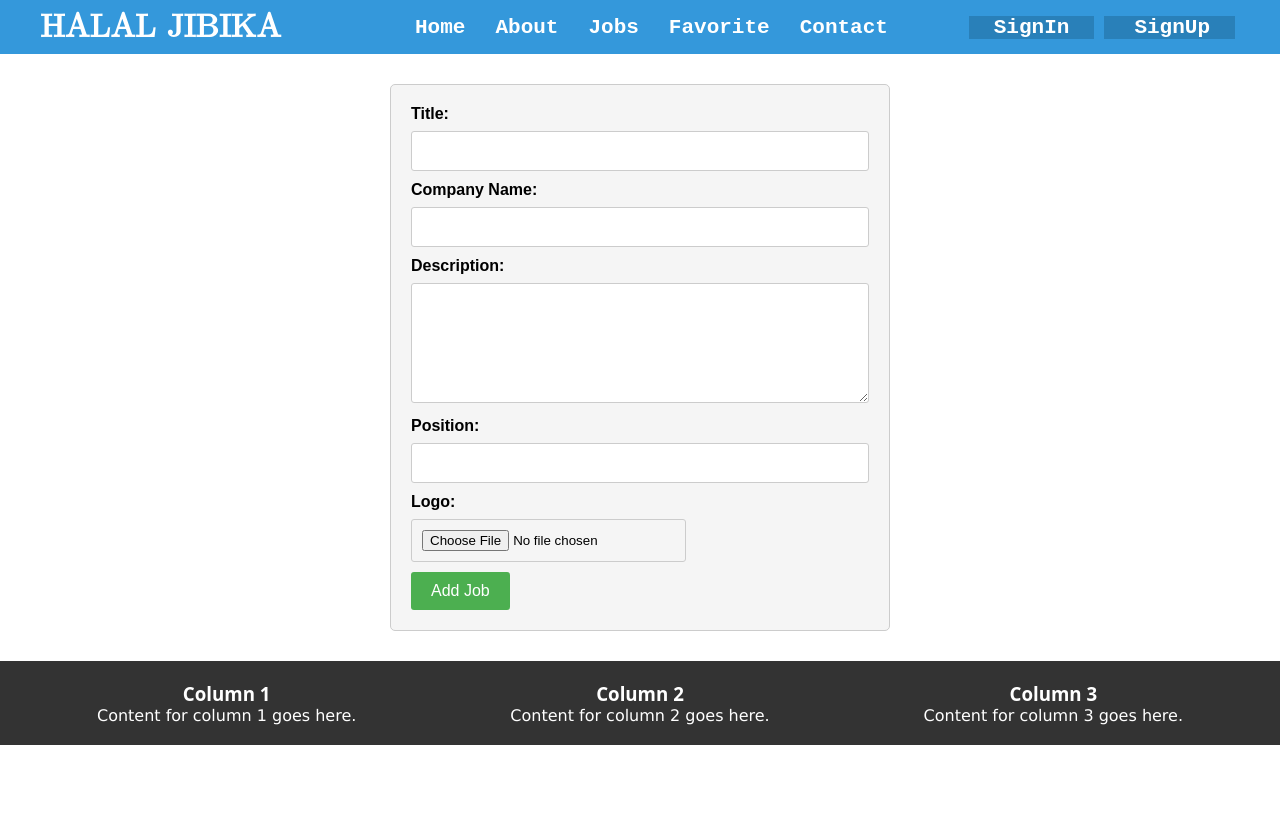
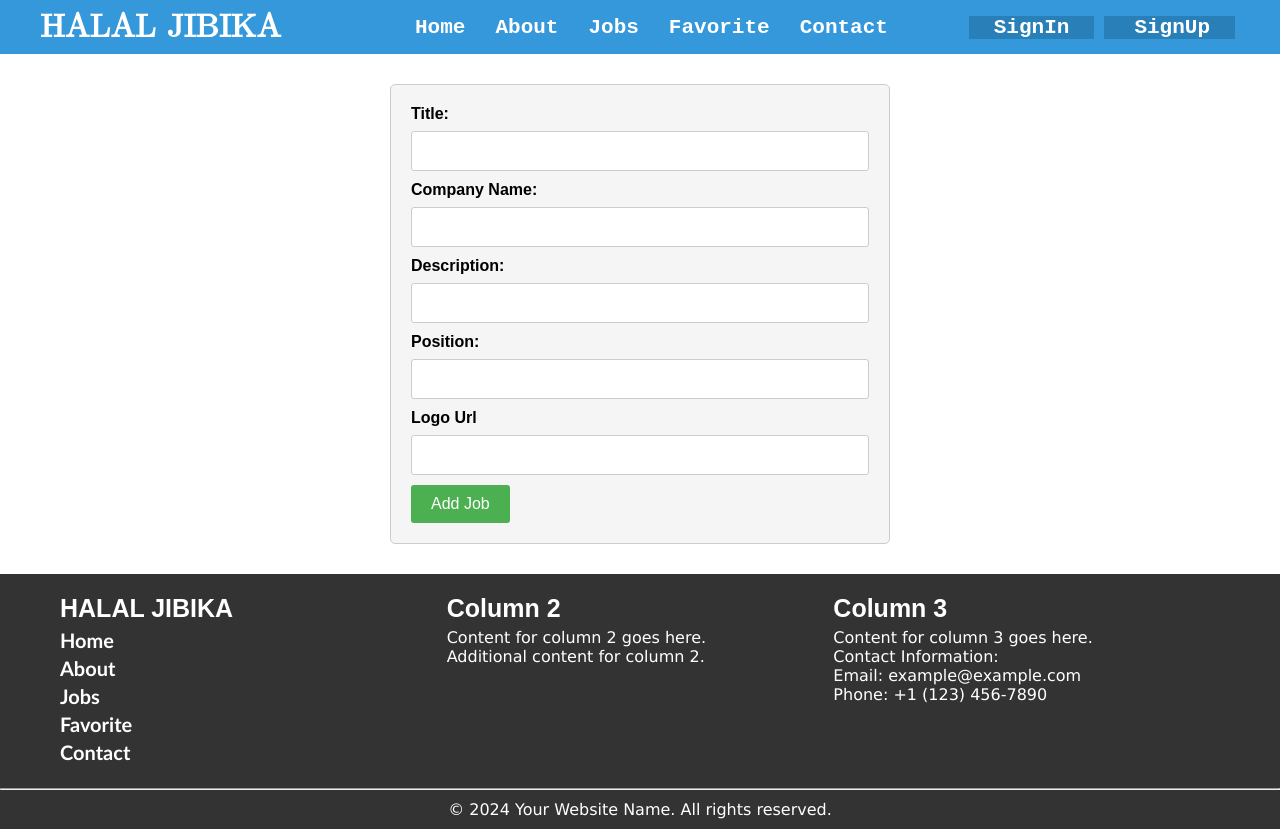
Before and after one commit to devRokib/HALAL_JIBIKA, a React (Vite) app: page /addjob in a window 1280 px wide. Before the commit the page ends 800 px from the top, so only its background shows below. Built offline with nearby package versions, Linux system fonts and the light colour scheme; no server answers.

Commit message:
add job done

```diff
--- a/package.json
+++ b/package.json
@@ -10,6 +10,7 @@
     "preview": "vite preview"
   },
   "dependencies": {
+    "axios": "^1.6.3",
     "firebase": "^10.7.1",
     "react": "^18.2.0",
     "react-dom": "^18.2.0",
--- a/src/Component/AddJob/AddJob.jsx
+++ b/src/Component/AddJob/AddJob.jsx
@@ -1,12 +1,13 @@
 import React, { useState } from 'react';
 import './AddJob.css'
-function AddJob({ createJob }) {
+import axios from 'axios';
+function AddJob() {
     const [jobData, setJobData] = useState({
         title: '',
         companyName: '',
         description: '',
         position: '',
-        logo: null,
+        logo:'',
     });
 
     const handleChange = (event) => {
@@ -17,7 +18,9 @@ function AddJob({ createJob }) {
         event.preventDefault();
 
         try {
-            await createJob(jobData);
+            const response = await axios.post(` http://localhost:9000/jobs`,jobData)
+            setJobData('job added success' ,response.data)
+
             setJobData({ ...jobData, logo: null });
         } catch (error) {
             console.error(error);
@@ -36,13 +39,13 @@ function AddJob({ createJob }) {
                         <input type="text" id="companyName" name="companyName" value={jobData.companyName} onChange={handleChange} required />
 
                         <label htmlFor="description">Description:</label>
-                        <textarea id="description" name="description" value={jobData.description} onChange={handleChange} required />
+                        <input type='text' id="description" name="description" value={jobData.description} onChange={handleChange} required />
 
                         <label htmlFor="position">Position:</label>
-                        <input type="text" id="position" name="position" value={jobData.position} onChange={handleChange} required />
+                        <input type="text" id="position" name="position" value={jobData.position} onChange={handleChange}  />
 
-                        <label htmlFor="logo">Logo:</label>
-                        <input type="file" id="logo" name="logo" onChange={(event) => setJobData({ ...jobData, logo: event.target.files[0] })} /> <br />
+                        <label htmlFor="logo">Logo Url</label>
+                        <input type="text" id="logo" name="logo" value={jobData.logo} onChange={handleChange} /> <br />
 
                         <button type="submit">Add Job</button>
                     </form>
--- a/src/Layout/Footer/Footer.css
+++ b/src/Layout/Footer/Footer.css
@@ -1,5 +1,10 @@
+.footerSection{
+    background-color: #333;
+}
 .footer {
-    background-color: #333;
+    max-width: 1200px;
+    margin: 0 auto;
+
     color: #fff;
     padding: 20px;
     display: flex;
@@ -8,5 +13,24 @@
 
   .footerColumn {
     flex: 1;
-    text-align: center;
+
   }
+  .footerColumn h3{
+    font-size: 25px;
+    font-family: sans-serif;
+    margin-bottom: 5px;
+
+  }
+  .footerMenu {
+    display: flex;
+    flex-direction: column;
+    text-align: start;
+    list-style: none;
+    align-items: baseline;
+    font-size: 20px;
+}
+.footerMenu a {
+    display: inline-block;
+    color: #fff;
+    margin-bottom: 4px;
+}
--- a/src/Layout/Footer/Footer.jsx
+++ b/src/Layout/Footer/Footer.jsx
@@ -1,23 +1,41 @@
+
+import { NavLink } from 'react-router-dom';
 import './Footer.css';
 
 function Footer() {
   return (
-    <footer>
+    <footer className='footerSection'>
       <div className="footer">
         <div className="footerColumn">
-        <h3>Column 1</h3>
-        <p>Content for column 1 goes here.</p>
+          <h3>HALAL JIBIKA</h3>
+
+          <ul className='footerMenu'>
+            <NavLink to='/'>Home</NavLink>
+            <NavLink to='/about'>About</NavLink>
+            <NavLink to='/jobs'>Jobs</NavLink>
+            <NavLink to='/jobs/:id/favorite'>Favorite</NavLink>
+            <NavLink to='/contact'>Contact</NavLink>
+          </ul>
         </div>
         <div className="footerColumn">
           <h3>Column 2</h3>
           <p>Content for column 2 goes here.</p>
+          <p>Additional content for column 2.</p>
         </div>
         <div className="footerColumn">
           <h3>Column 3</h3>
           <p>Content for column 3 goes here.</p>
+          <div>
+            <p>Contact Information:</p>
+            <p>Email: example@example.com</p>
+            <p>Phone: +1 (123) 456-7890</p>
           </div>
         </div>
-      <div className="footerBottom"></div>
+      </div>
+      <hr style={{color:'#fff'}} />
+      <div className="footerBottom">
+        <p style={{textAlign:'center',color:'#fff', padding:'10px 0'}}>&copy; 2024 Your Website Name. All rights reserved.</p>
+      </div>
     </footer>
   );
 }
--- a/src/Layout/Header/Header.css
+++ b/src/Layout/Header/Header.css
@@ -122,7 +122,7 @@
         padding: 0px 3px;
       }
       .headerMenu {
-        padding: 0 0px;
+        padding: 0 10px;
     }
     .headerLogo {
         width: 30%;
--- a/src/index.css
+++ b/src/index.css
@@ -12,3 +12,13 @@ img{
     max-width: 100%;
     object-fit: cover;
 }
+.addJobBtn {
+    display: inline-block;
+    font-size: 25px;
+    margin-top: 30px;
+    background: #2e3e56;
+    color: #fff;
+    padding: 5px 82px;
+    border-radius: 5px;
+    margin-bottom: 30px;
+}
--- a/src/pages/Home/Home.css
+++ b/src/pages/Home/Home.css
@@ -12,6 +12,7 @@
 
   .homeContent {
     display: flex;
+    flex-wrap: wrap;
     justify-content: space-between;
     align-items: center;
   }
@@ -108,3 +109,47 @@
     padding: 6px 52px;
     border-radius: 5px;
 }
+
+
+
+
+
+
+@media (max-width: 991px) {
+  .homeContent {
+    flex-direction: column;
+    align-items: center;
+  }
+
+  .homeRight {
+    margin-top: 20px; /* Add spacing between homeLeft and homeRight */
+  }
+}
+
+/* Adjust styles for small screens (576px to 767px) */
+@media (max-width: 767px) {
+  .homeLeft,
+  .homeRight {
+    text-align: center;
+    margin-bottom: 20px;
+  }
+
+  .homeRight {
+    order: -1; /* Move homeRight above homeLeft in the stacking order */
+  }
+}
+
+/* Adjust styles for extra small screens (576px and below) */
+@media (max-width: 576px) {
+  .homeContainer {
+    padding: 20px;
+  }
+
+  .homeRight {
+    display: none; /* Hide homeRight on extra small screens */
+  }
+
+  .latestTitle {
+    font-size: 24px; /* Adjust font size for smaller screens */
+  }
+}
```
Also changed, not shown: 1 other file (tests, documents, lock files or other folders). Lines whose indentation alone changed are shown as unchanged.
